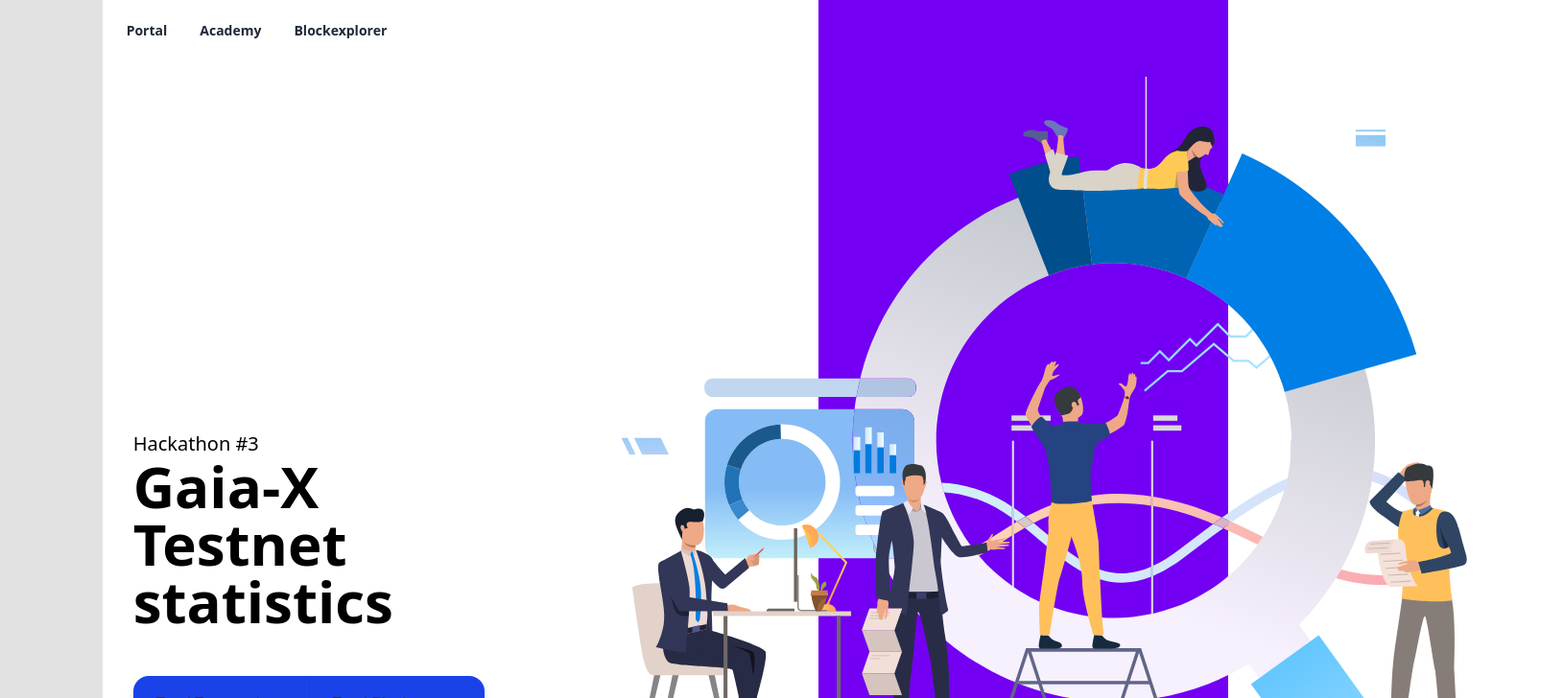
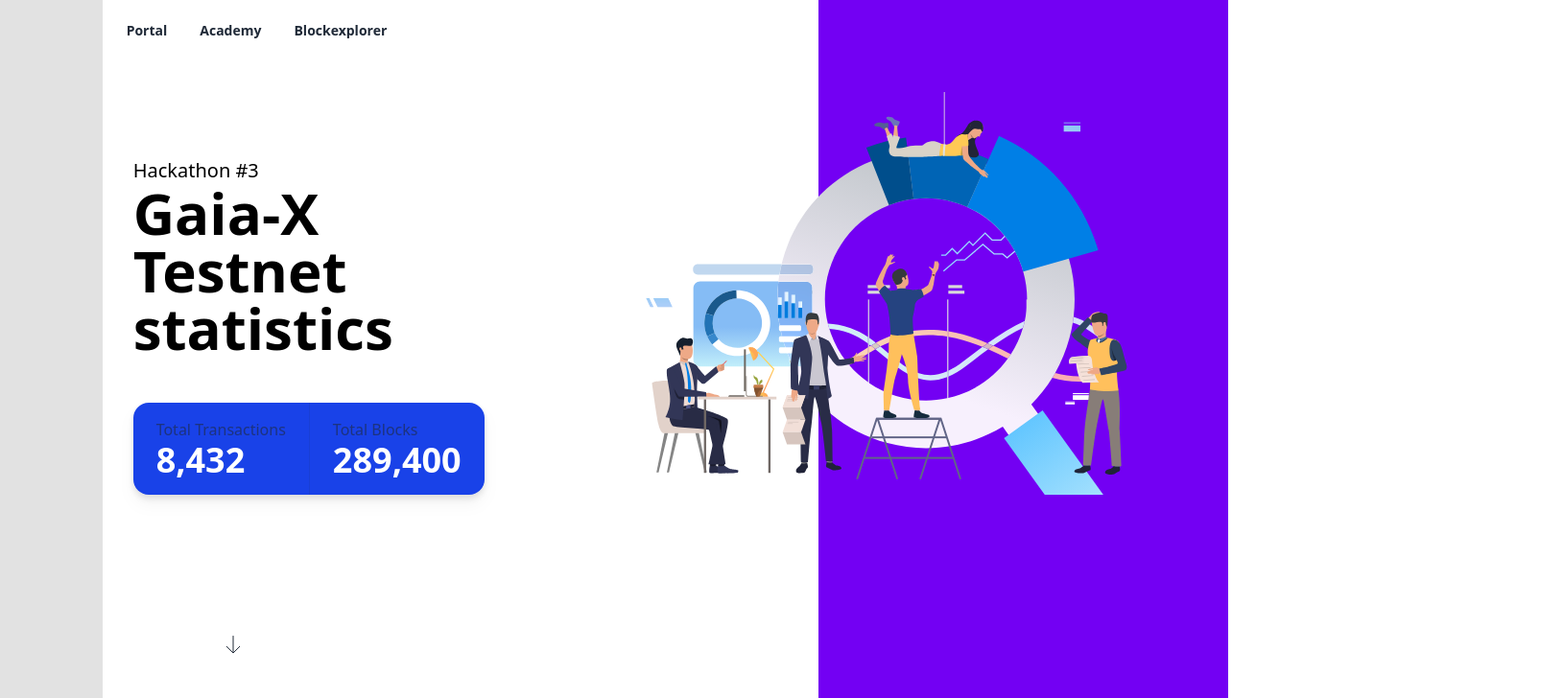
Before and after one commit to deltaDAO/block-history-visualization, a Nuxt app: page / in a window 1280 px wide. Shown: the top 728 px of the page at 96% size, 1630 px wide, since content can reach past the window. Built offline with nearby package versions, Linux system fonts and the light colour scheme.

Commit message:
fix(HeroSection): fix image size in chrome

```diff
--- a/components/HeroSection.vue
+++ b/components/HeroSection.vue
@@ -25,11 +25,13 @@
             </div>
           </div>
         </div>
+        <div class="w-full max-w-4xl">
         <img
           src="@/static/images/data.svg"
           alt="data illustration"
-          class="w-full"
+          class="w-full p-4"
         />
+        </div>
       </div>
     </div>
     <div class="mt-12 lg:mt-32 lg:ml-20 text-left">
```
